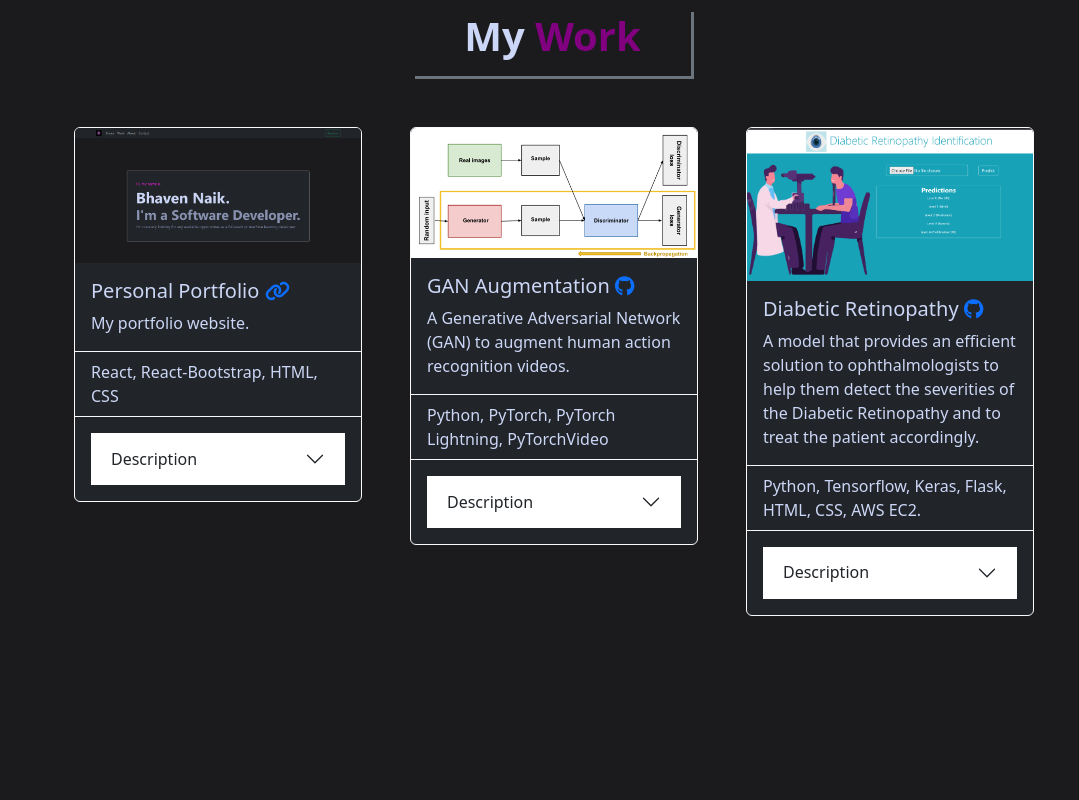
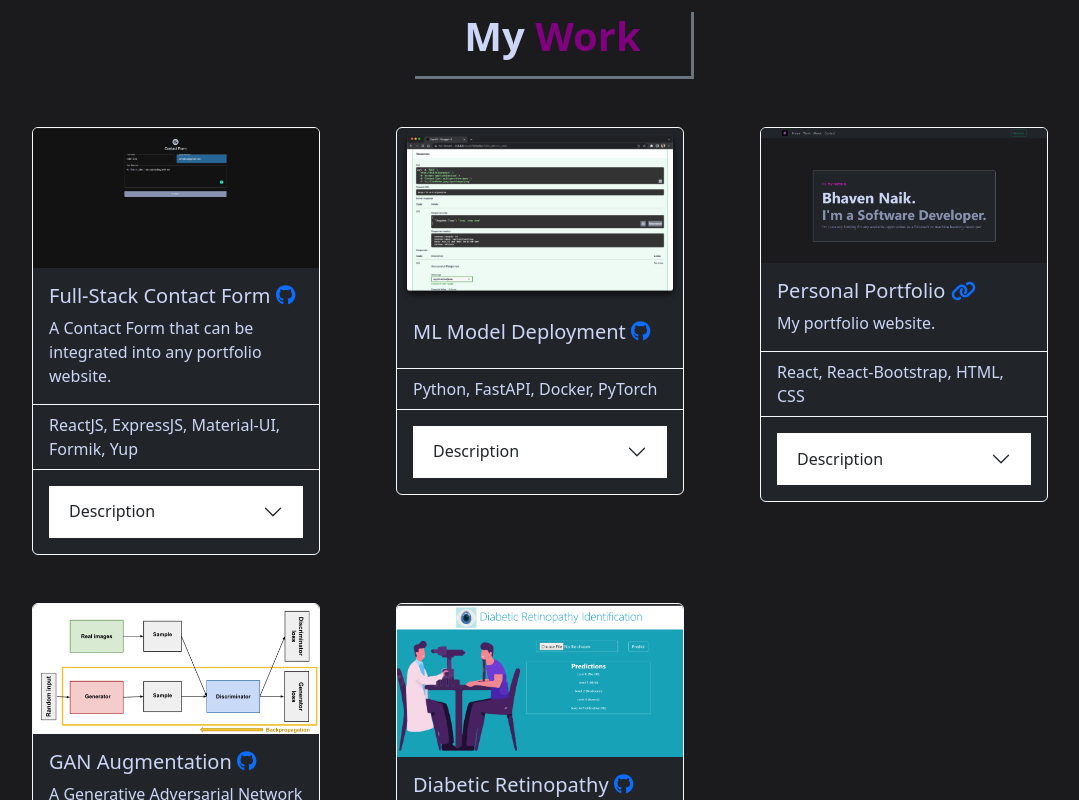
Before and after one commit to bhaven123/my-react-portfolio, a React (Create React App) app: page / in a window 1280 px wide. Shown: the part 860-1660 px from the top of the page, without its empty margins (86-1165 px from the left). Built offline with nearby package versions, Linux system fonts and the light colour scheme.

Commit message:
added more projects

```diff
--- a/src/components/pages/Work.js
+++ b/src/components/pages/Work.js
@@ -1,6 +1,8 @@
 import portfolio from "../../assets/portfolio.png";
 import drImage from "../../assets/dr.png";
 import ganImage from "../../assets/gans.png";
+import contactFormImage from "../../assets/contactform.png";
+import modelDeployImage from "../../assets/modeldemo.png";
 import { faGithub } from "@fortawesome/free-brands-svg-icons";
 import { faLink } from "@fortawesome/free-solid-svg-icons";
 import { FontAwesomeIcon } from "@fortawesome/react-fontawesome";
@@ -15,6 +17,7 @@ import {
 
 const Work = () => {
   return (
+    /* Making use of React-Bootstrap for designing the Work Section */
     <Container id="work" className="min-vh-100 py-3">
       <h1
         className="w-25 mx-auto text-center border-3 border-bottom border-secondary border-end mb-5 pb-3 fs-1 fw-bolder fw-bolder"
@@ -30,6 +33,126 @@ const Work = () => {
           className="g-5 text-justify mx-auto"
           style={{ color: "#ccd6f6" }}
         >
+          <Col>
+            <Card border="light" bg="dark" style={{ width: "18rem" }}>
+              <Card.Img variant="top" src={contactFormImage} />
+              <Card.Body>
+                <Card.Title>
+                  Full-Stack Contact Form{" "}
+                  <Card.Link
+                    href="https://github.com/bhaven123/contact-form-with-backend"
+                    target="_blank"
+                    rel="noreferrer"
+                  >
+                    <FontAwesomeIcon icon={faGithub} />
+                  </Card.Link>
+                </Card.Title>
+                <Card.Text>
+                  A Contact Form that can be integrated into any portfolio
+                  website.
+                </Card.Text>
+              </Card.Body>
+              <ListGroup className="list-group-flush">
+                <ListGroup.Item
+                  variant="dark"
+                  className="bg-dark"
+                  style={{ color: "#ccd6f6" }}
+                >
+                  ReactJS, ExpressJS, Material-UI, Formik, Yup
+                </ListGroup.Item>
+              </ListGroup>
+              <Card.Body>
+                <Accordion flush>
+                  <Accordion.Item eventKey="0">
+                    <Accordion.Header>Description</Accordion.Header>
+                    <Accordion.Body>
+                      <ListGroup>
+                        <ListGroup.Item
+                          className="bg-dark"
+                          style={{ color: "#ccd6f6" }}
+                        >
+                          Created frontend contact form using ReactJS and
+                          designed it using Material-UI.
+                        </ListGroup.Item>
+                        <ListGroup.Item
+                          className="bg-dark"
+                          style={{ color: "#ccd6f6" }}
+                        >
+                          Created a backend server using ExpressJS and used
+                          Nodemailer to send an email on form submission.
+                        </ListGroup.Item>
+                        <ListGroup.Item
+                          className="bg-dark"
+                          style={{ color: "#ccd6f6" }}
+                        >
+                          Used Formik to handle the form submission and yup for
+                          form object schema validation.
+                        </ListGroup.Item>
+                      </ListGroup>
+                    </Accordion.Body>
+                  </Accordion.Item>
+                </Accordion>
+              </Card.Body>
+            </Card>
+          </Col>
+
+          <Col>
+            <Card border="light" bg="dark" style={{ width: "18rem" }}>
+              <Card.Img variant="top" src={modelDeployImage} />
+              <Card.Body>
+                <Card.Title>
+                  ML Model Deployment{" "}
+                  <Card.Link
+                    href="https://github.com/bhaven123/model-deploy-demo"
+                    target="_blank"
+                    rel="noreferrer"
+                  >
+                    <FontAwesomeIcon icon={faGithub} />
+                  </Card.Link>
+                </Card.Title>
+                <Card.Text></Card.Text>
+              </Card.Body>
+              <ListGroup className="list-group-flush">
+                <ListGroup.Item
+                  variant="dark"
+                  className="bg-dark"
+                  style={{ color: "#ccd6f6" }}
+                >
+                  Python, FastAPI, Docker, PyTorch
+                </ListGroup.Item>
+              </ListGroup>
+              <Card.Body>
+                <Accordion flush>
+                  <Accordion.Item eventKey="0">
+                    <Accordion.Header>Description</Accordion.Header>
+                    <Accordion.Body>
+                      <ListGroup>
+                        <ListGroup.Item
+                          className="bg-dark"
+                          style={{ color: "#ccd6f6" }}
+                        >
+                          Used Hugging Face Inference API for the ML model.
+                        </ListGroup.Item>
+                        <ListGroup.Item
+                          className="bg-dark"
+                          style={{ color: "#ccd6f6" }}
+                        >
+                          Created Model API using FastAPI.
+                        </ListGroup.Item>
+                        <ListGroup.Item
+                          className="bg-dark"
+                          style={{ color: "#ccd6f6" }}
+                        >
+                          Created Docker Image for deployment.
+                        </ListGroup.Item>
+                      </ListGroup>
+                    </Accordion.Body>
+                  </Accordion.Item>
+                </Accordion>
+              </Card.Body>
+            </Card>
+          </Col>
+
           <Col>
             <Card border="light" bg="dark" style={{ width: "18rem" }}>
               <Card.Img variant="top" src={portfolio} />
```
Also changed, not shown: src/assets/contactform.png (added), src/assets/modeldemo.png (added).
